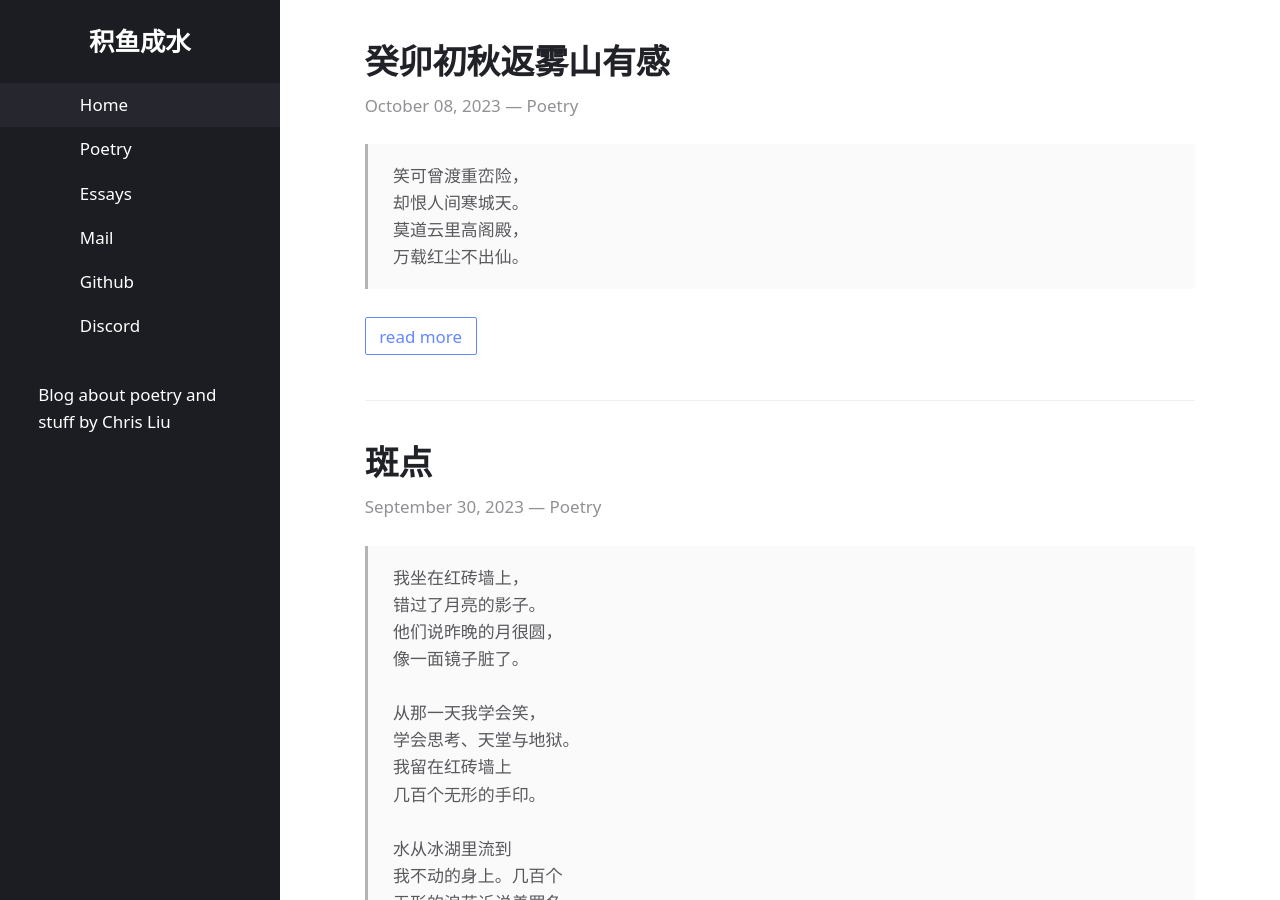
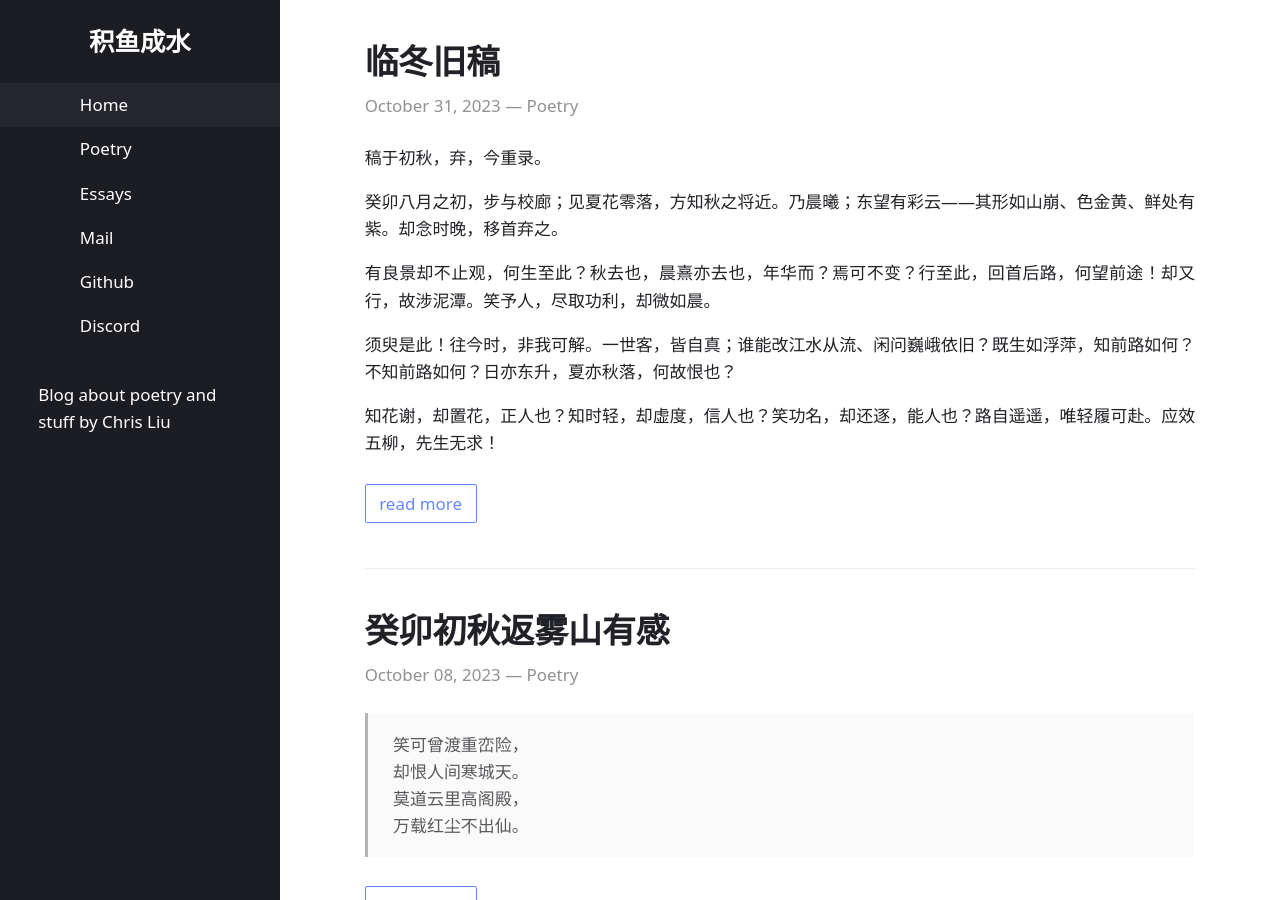
Before and after one commit to chris-zy-liu/chris-zy-liu.github.io, a Jekyll site: the page built from index.html, in a window 1280 px wide and 900 px high. Built offline with Jekyll 4.4.1, drawn with Linux system fonts in a browser that asks for light colours.

Commit message:
new post

```diff
--- /dev/null
+++ b/_posts/2023-10-31-wither.md
@@ -0,0 +1,14 @@
+---
+title: 临冬旧稿
+layout: post
+categories: Poetry
+---
+稿于初秋，弃，今重录。
+
+癸卯八月之初，步与校廊；见夏花零落，方知秋之将近。乃晨曦；东望有彩云——其形如山崩、色金黄、鲜处有紫。却念时晚，移首弃之。
+
+有良景却不止观，何生至此？秋去也，晨熹亦去也，年华而？焉可不变？行至此，回首后路，何望前途！却又行，故涉泥潭。笑予人，尽取功利，却微如晨。
+
+须臾是此！往今时，非我可解。一世客，皆自真；谁能改江水从流、闲问巍峨依旧？既生如浮萍，知前路如何？不知前路如何？日亦东升，夏亦秋落，何故恨也？
+
+知花谢，却置花，正人也？知时轻，却虚度，信人也？笑功名，却还逐，能人也？路自遥遥，唯轻履可赴。应效五柳，先生无求！
```
Also changed, not shown: _posts/.obsidian/workspace.json (+15 -15 lines).
